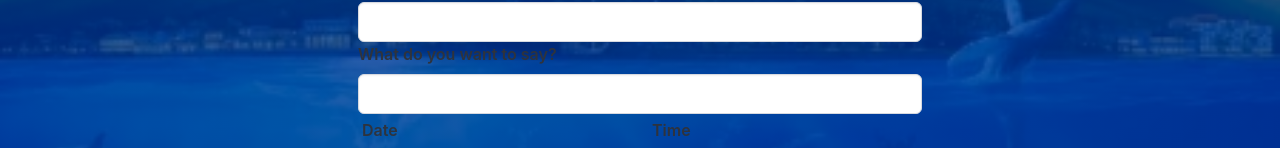
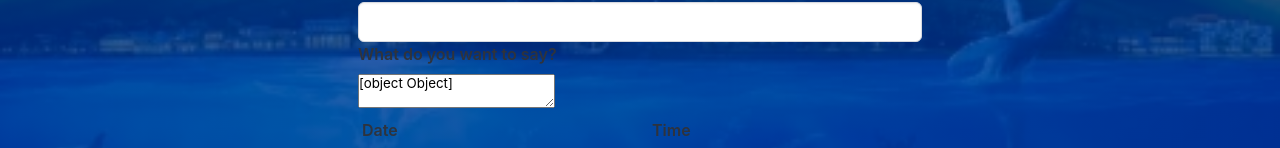
Before and after one commit to hoenigma/SEB-Project-3-Frontend, a React (Vite) app: page /1/posts in a window 1280 px wide. Shown: the part 259-407 px from the top of the page. Built offline with nearby package versions, Linux system fonts and the light colour scheme; no server answers.

Commit message:
styled the text box for comments

```diff
--- a/src/components/AddComment.tsx
+++ b/src/components/AddComment.tsx
@@ -119,6 +119,7 @@ export default function Community({user}: {user: null|IUser}) {
             <div className="field">
               <label className="label">What do you want to say?</label>
               <div className="control">
+                <textarea className="textArea">
                 <input
                   className="input"
                   type="text"
@@ -127,6 +128,7 @@ export default function Community({user}: {user: null|IUser}) {
                   onChange={handleChange}
                   value={formData.post}
                 />
+                </textarea>
                 {errorData.post && (
                   <small className="has-text-danger">{errorData.post}</small>
                 )}
```
